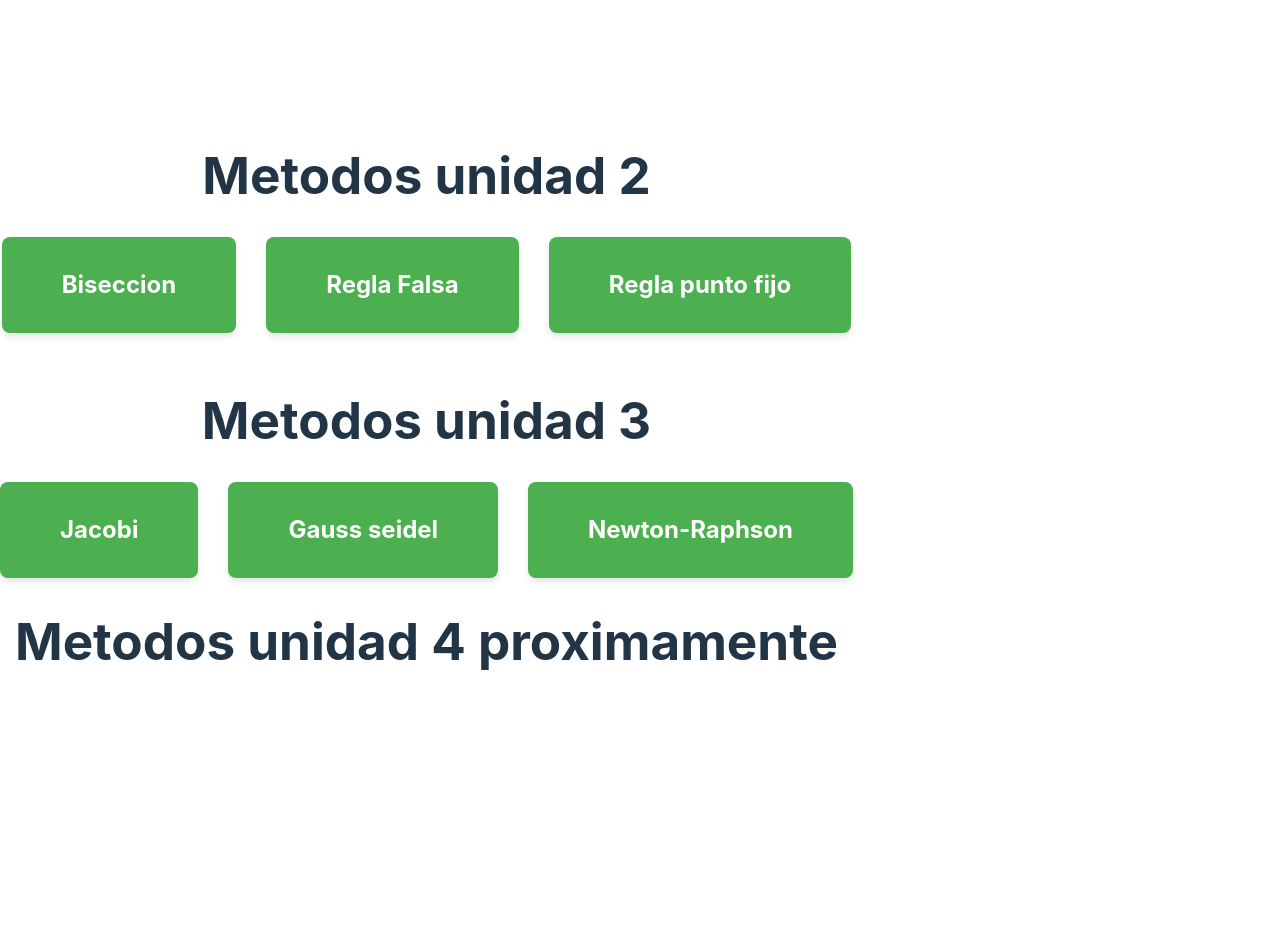
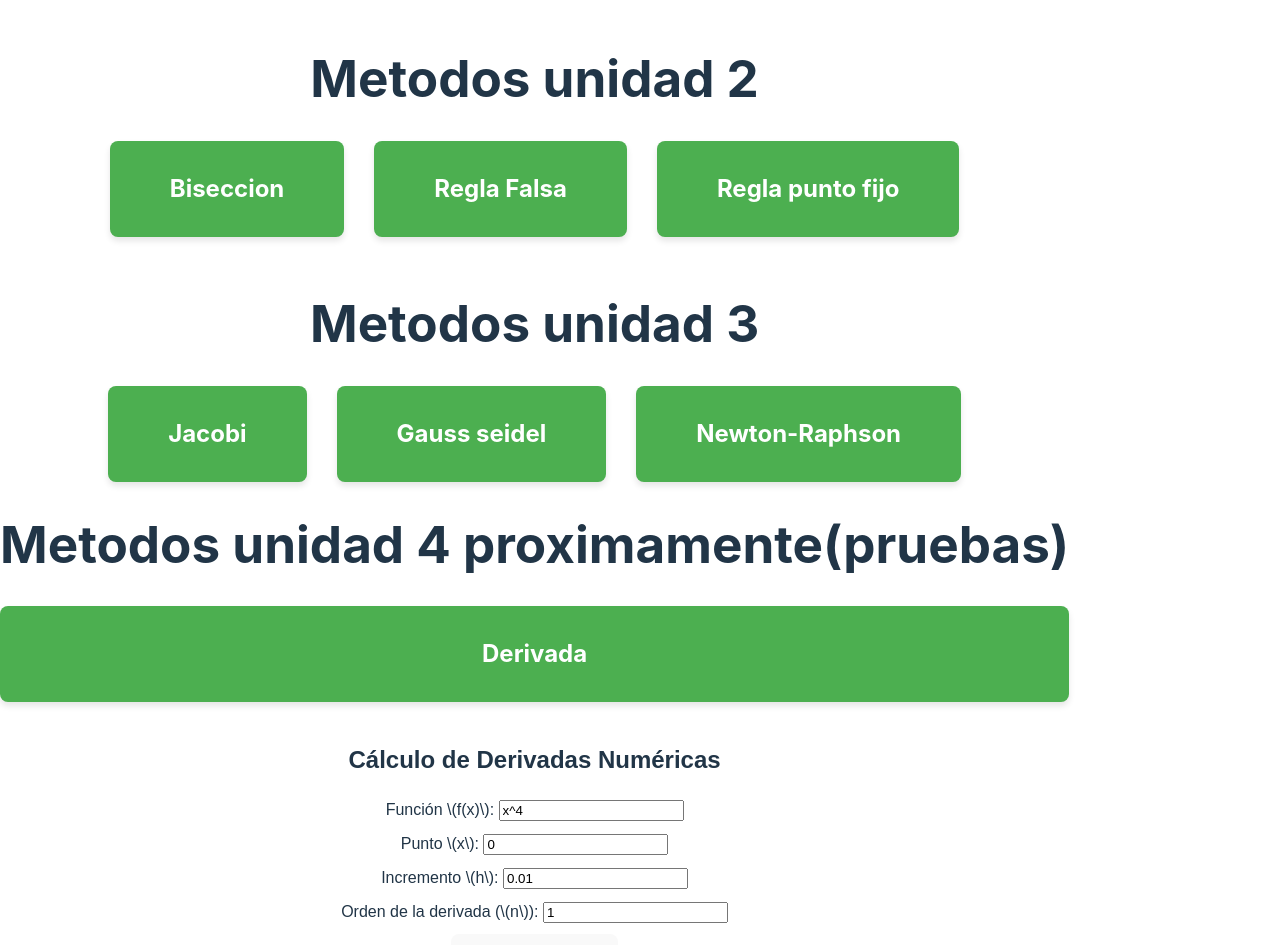
Before and after one commit to JsonPost/analisis, a React (Vite) app: page /derivada in a window 1280 px wide. Shown: the top 945 px of the page. Before the commit the page ends 800 px from the top, so only its background shows below. Built offline with nearby package versions, Linux system fonts and the light colour scheme.

Commit message:
cambios
cambios

```diff
--- a/package.json
+++ b/package.json
@@ -11,6 +11,7 @@
     "start": "vite preview"
   },
   "dependencies": {
+    "mathjs": "^13.2.2",
     "react": "^18.3.1",
     "react-dom": "^18.3.1",
     "react-router-dom": "^6.28.0"
--- a/src/App.jsx
+++ b/src/App.jsx
@@ -6,6 +6,7 @@ import Newton from '../src/newton'
 import Biseccion from '../src/biseccion'
 import ReglaFalsaSimple from '../src/reglafalsa'
 import MetodoPuntoFijo from '../src/puntofijo'
+import DerivativeCalculator from '../src/derivada'
 
 const App = () => {
   return (
@@ -37,8 +38,10 @@ const App = () => {
           </div>
         </div>
 
-        <h1>Metodos unidad 4 proximamente</h1>
-
+        <h1>Metodos unidad 4 proximamente(pruebas)</h1>
+        <div className="menu-item">
+            <a href="/derivada" className="menu-link">Derivada</a>
+          </div>
 
         <Routes>
           <Route path="/Jacobi" element={<Jacobi />} />
@@ -47,6 +50,7 @@ const App = () => {
           <Route path="/biseccion" element={<Biseccion />} />
           <Route path="/reglafalsa" element={<ReglaFalsaSimple />} />
           <Route path="/puntofijo" element={<MetodoPuntoFijo />} />
+          <Route path="/derivada" element={<DerivativeCalculator />} />
         </Routes>
       </div>
       <style jsx>{`
--- /dev/null
+++ b/src/derivada.jsx
@@ -0,0 +1,96 @@
+import React, { useState } from "react";
+import { derivative, evaluate } from "mathjs"; // Para derivadas simbólicas y evaluaciones dinámicas
+
+const DerivativeCalculator = () => {
+  const [func, setFunc] = useState("x^4"); // Función matemática
+  const [xValue, setXValue] = useState(0); // Punto donde calcular
+  const [hValue, setHValue] = useState(0.01); // Incremento h
+  const [order, setOrder] = useState(1); // Orden de la derivada
+  const [result, setResult] = useState(null);
+
+  const calculateDerivative = () => {
+    const x = parseFloat(xValue);
+    const h = parseFloat(hValue);
+    const n = parseInt(order);
+
+    // Función evaluadora
+    const f = (val) => evaluate(func, { x: val });
+
+    // Construcción dinámica de la derivada numérica
+    let derivativeResult = 0;
+    for (let i = 0; i <= n; i++) {
+      // Coeficiente del término (se basa en el binomio generalizado)
+      const coefficient = Math.pow(-1, i) * binomial(n, i);
+      derivativeResult += coefficient * f(x + i * h);
+    }
+
+    derivativeResult /= Math.pow(h, n); // Dividir entre h^n
+    setResult(derivativeResult);
+  };
+
+  // Función para calcular coeficientes binomiales
+  const binomial = (n, k) => {
+    if (k === 0 || k === n) return 1;
+    return binomial(n - 1, k - 1) + binomial(n - 1, k);
+  };
+
+  return (
+    <div style={{ padding: "20px", fontFamily: "Arial" }}>
+      <h2>Cálculo de Derivadas Numéricas</h2>
+      <div style={{ marginBottom: "10px" }}>
+        <label>
+          Función \(f(x)\):{" "}
+          <input
+            type="text"
+            value={func}
+            onChange={(e) => setFunc(e.target.value)}
+            placeholder="Escribe la función (ej: x^4)"
+          />
+        </label>
+      </div>
+      <div style={{ marginBottom: "10px" }}>
+        <label>
+          Punto \(x\):{" "}
+          <input
+            type="number"
+            value={xValue}
+            onChange={(e) => setXValue(e.target.value)}
+          />
+        </label>
+      </div>
+      <div style={{ marginBottom: "10px" }}>
+        <label>
+          Incremento \(h\):{" "}
+          <input
+            type="number"
+            value={hValue}
+            onChange={(e) => setHValue(e.target.value)}
+            step="0.001"
+          />
+        </label>
+      </div>
+      <div style={{ marginBottom: "10px" }}>
+        <label>
+          Orden de la derivada (\(n\)):{" "}
+          <input
+            type="number"
+            value={order}
+            onChange={(e) => setOrder(e.target.value)}
+            min="1"
+          />
+        </label>
+      </div>
+      <button onClick={calculateDerivative}>Calcular Derivada</button>
+      {result !== null && (
+        <div style={{ marginTop: "20px" }}>
+          <h3>Resultado</h3>
+          <p>
+            La derivada de orden {order} en \(x = {xValue}\) es aproximadamente: {result}
+          </p>
+        </div>
+      )}
+    </div>
+  );
+};
+
+export default DerivativeCalculator;
```
Also changed, not shown: 1 other file (tests, documents, lock files or other folders).
